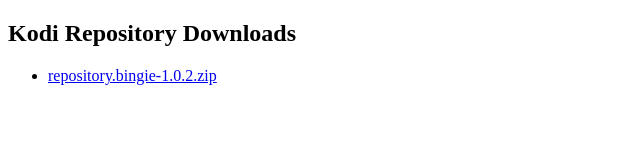
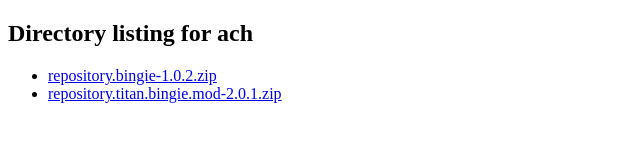
Before and after one commit to manojchandu/ach, a plain HTML site: page index.html in a window 1280 px wide. Shown: the whole page, without its empty margins (0-640 px from the left). Drawn offline with Linux system fonts and the light colour scheme.

Commit message:
Update index.html

```diff
--- a/index.html
+++ b/index.html
@@ -1,14 +1,14 @@
 <!DOCTYPE html>
-<html>
+<html lang="en">
 <head>
   <meta charset="UTF-8">
   <title>Kodi Repository</title>
 </head>
 <body>
-  <h2>Kodi Repository Downloads</h2>
+  <h2>Directory listing for ach</h2>
   <ul>
     <li><a href="repository.bingie-1.0.2.zip">repository.bingie-1.0.2.zip</a></li>
-
+    <li><a href="repository.titan.bingie.mod-2.0.1.zip">repository.titan.bingie.mod-2.0.1.zip</a></li>
   </ul>
 </body>
 </html>
```
